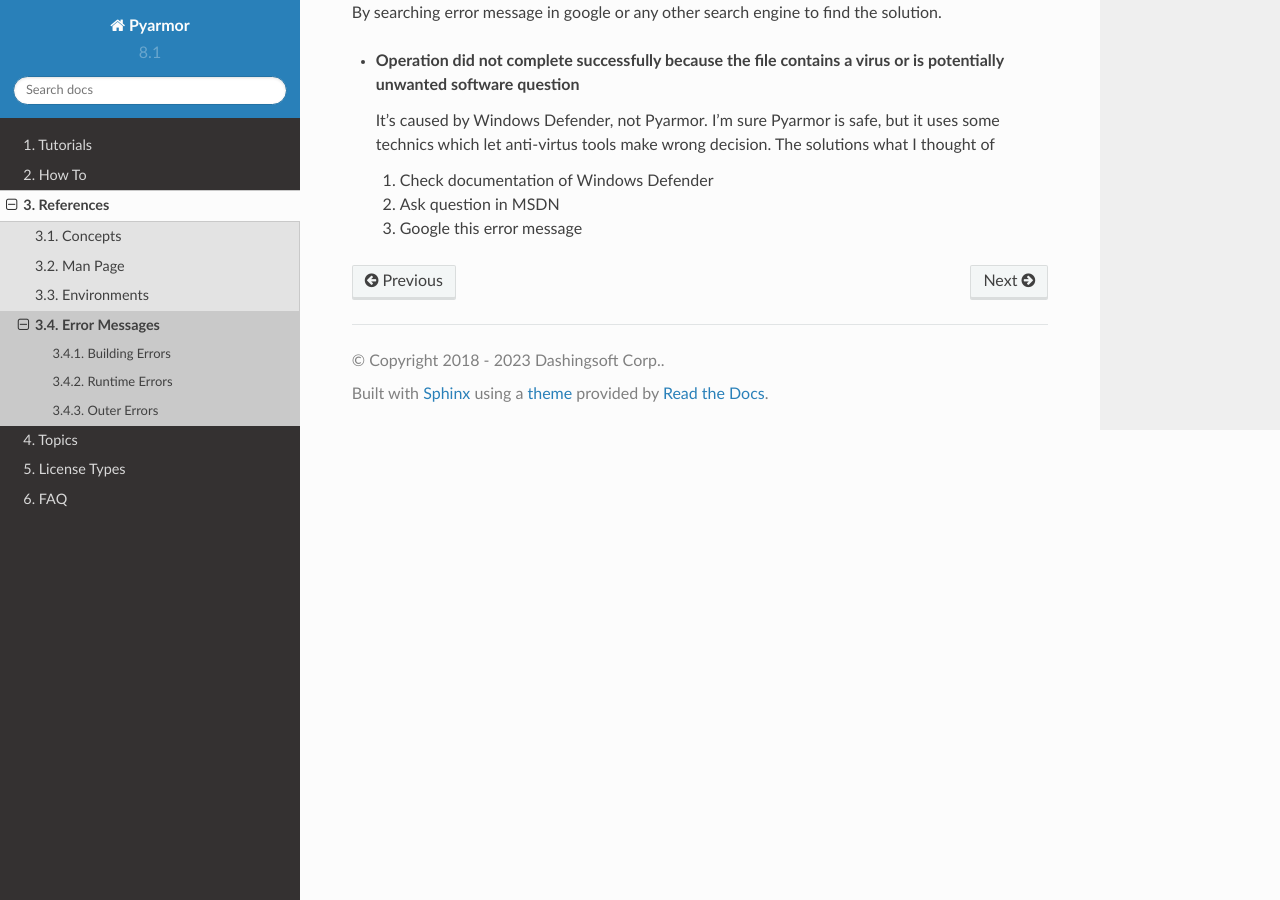
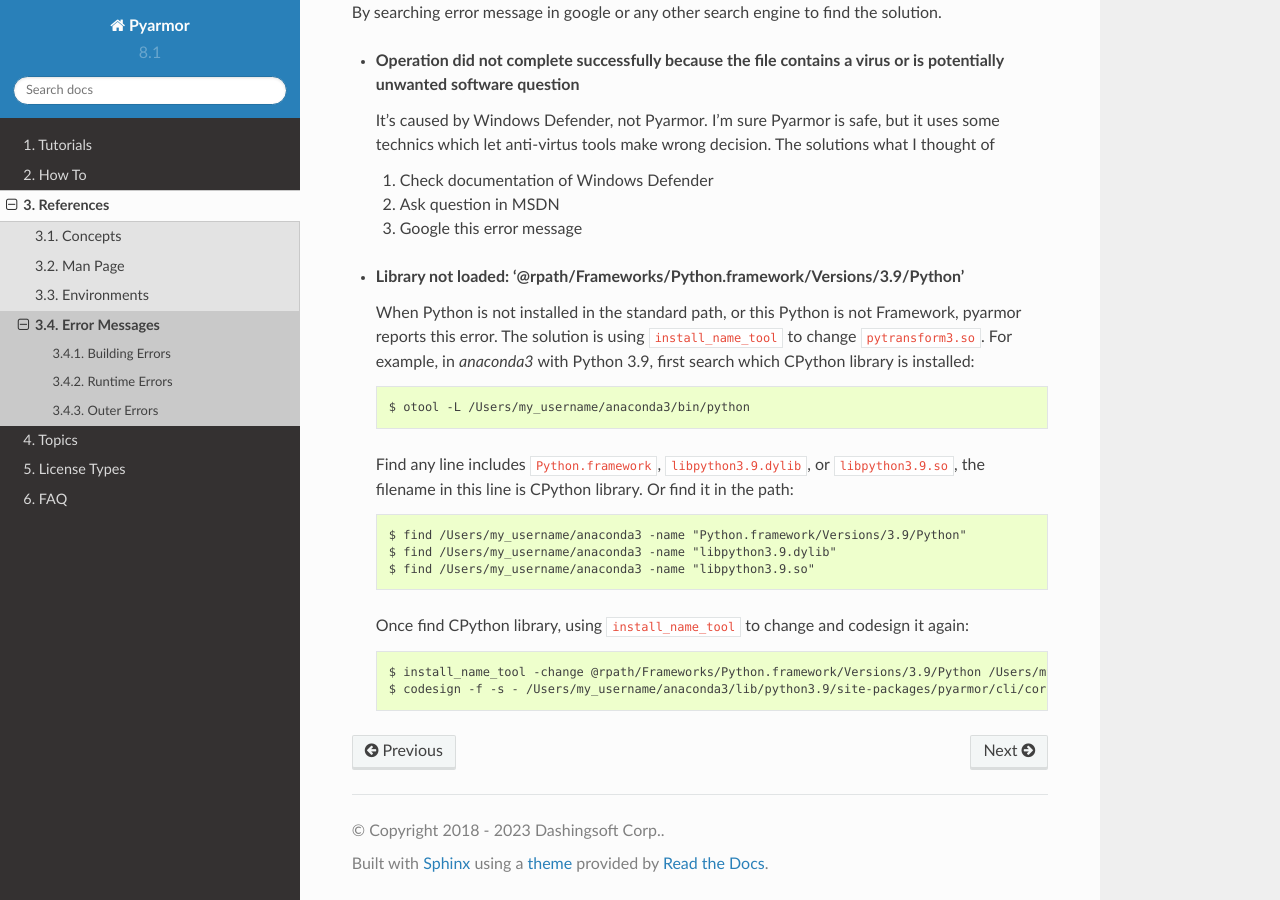
Before and after one commit to dashingsoft/pyarmor, a Sphinx documentation site: the page built from docs/reference/errors.rst, in a window 1280 px wide and 900 px high, scrolled down 1821 px. Built offline with Sphinx 7.4.7 and the Read the Docs theme 2.0.0, drawn with Linux system fonts in a browser that asks for light colours.

Commit message:
Doc library not found solution

```diff
--- a/docs/reference/errors.rst
+++ b/docs/reference/errors.rst
@@ -113,4 +113,21 @@ By searching error message in google or any other search engine to find the solu
   2. Ask question in MSDN
   3. Google this error message
 
+- **Library not loaded: '@rpath/Frameworks/Python.framework/Versions/3.9/Python'**
+
+  When Python is not installed in the standard path, or this Python is not Framework, pyarmor reports this error. The solution is using ``install_name_tool`` to change ``pytransform3.so``. For example, in `anaconda3` with Python 3.9, first search which CPython library is installed::
+
+    $ otool -L /Users/my_username/anaconda3/bin/python
+
+  Find any line includes ``Python.framework``, ``libpython3.9.dylib``, or ``libpython3.9.so``, the filename in this line is CPython library. Or find it in the path::
+
+    $ find /Users/my_username/anaconda3 -name "Python.framework/Versions/3.9/Python"
+    $ find /Users/my_username/anaconda3 -name "libpython3.9.dylib"
+    $ find /Users/my_username/anaconda3 -name "libpython3.9.so"
+
+  Once find CPython library, using ``install_name_tool`` to change and codesign it again::
+
+    $ install_name_tool -change @rpath/Frameworks/Python.framework/Versions/3.9/Python /Users/my_username/anaconda3/lib/libpython3.9.dylib /Users/my_username/anaconda3/lib/python3.9/site-packages/pyarmor/cli/core/pytransform3.so
+    $ codesign -f -s - /Users/my_username/anaconda3/lib/python3.9/site-packages/pyarmor/cli/core/pytransform3.so
+
 .. include:: ../_common_definitions.txt
```
